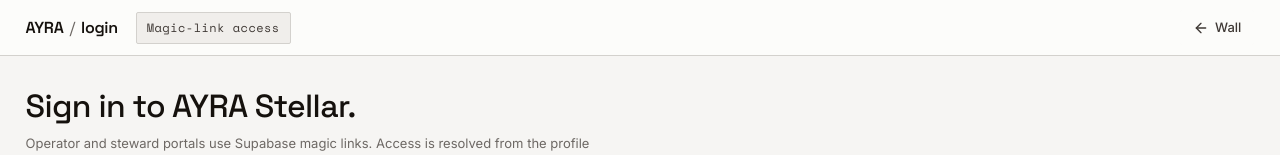
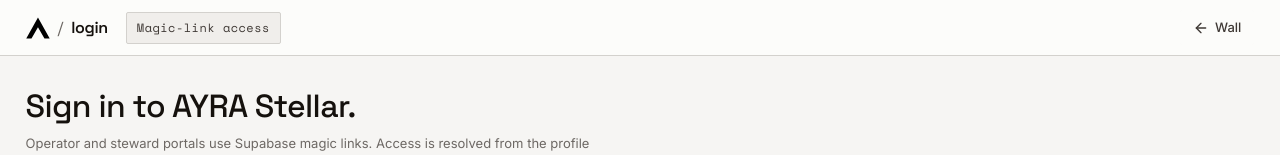
Before and after one commit to patabrava/ayra-stellar, a Next.js app: page /login in a window 1280 px wide. Shown: the top 155 px of the page. Built offline with nearby package versions, Linux system fonts and the light colour scheme.

Commit message:
Add mockup imagery to project cards

```diff
--- a/src/app/apply/page.tsx
+++ b/src/app/apply/page.tsx
@@ -1,6 +1,7 @@
 import Link from "next/link";
 import { ArrowLeft, Send } from "lucide-react";
 
+import { AyraLogo } from "@/components/ayra/ui";
 import { ApplicationSubmitModal } from "@/components/ayra/application-submit-modal";
 import { submitApplicationAction } from "@/lib/ayra/actions";
 
@@ -16,7 +17,8 @@
       <ApplicationSubmitModal status={params?.status} />
       <nav className="ops-nav" aria-label="Application">
         <Link className="ops-brand" href="/">
-          AYRA<span>/</span>apply
+          <AyraLogo />
+          <span>/</span>apply
         </Link>
         <span className="ops-pill">Steward and initiative intake</span>
         <Link className="btn ghost ml-auto" href="/">
--- a/src/app/globals.css
+++ b/src/app/globals.css
@@ -102,7 +102,7 @@
 
 .wordmark {
   display: inline-flex;
-  align-items: baseline;
+  align-items: center;
   gap: 10px;
   font-family: var(--font-display), ui-sans-serif;
   font-size: 17px;
@@ -110,12 +110,25 @@
   letter-spacing: -0.01em;
 }
 
+.ayra-logo {
+  display: block;
+  flex: 0 0 auto;
+  height: 24px;
+  width: 24px;
+}
+
+.public-shell .ayra-logo {
+  filter: invert(1);
+  height: 26px;
+  width: 26px;
+}
+
 .wordmark span {
-  color: oklch(58% 0.012 60);
-  font-family: var(--font-body), ui-sans-serif;
-  font-size: 13px;
-  font-weight: 400;
-  letter-spacing: 0.02em;
+  color: var(--foreground);
+  font-family: var(--font-display), ui-sans-serif;
+  font-size: 17px;
+  font-weight: 600;
+  letter-spacing: -0.01em;
 }
 
 .public-anchor {
@@ -201,6 +214,41 @@
     radial-gradient(circle at 20% 20%, oklch(95% 0.014 80 / 0.25), transparent 35%);
 }
 
+.project-visual {
+  aspect-ratio: 4 / 5;
+  min-height: 230px;
+  overflow: hidden;
+  position: relative;
+}
+
+.project-visual::after {
+  background: linear-gradient(
+    180deg,
+    oklch(8% 0.01 60 / 0.08) 0%,
+    oklch(8% 0.01 60 / 0.58) 100%
+  );
+  content: "";
+  inset: 0;
+  pointer-events: none;
+  position: absolute;
+  z-index: 1;
+}
+
+.project-visual-image {
+  filter: saturate(0.94) contrast(1.03) brightness(0.92);
+  height: 100%;
+  object-fit: cover;
+  transition:
+    filter 180ms,
+    transform 240ms;
+  width: 100%;
+}
+
+.initiative-tile:hover .project-visual-image {
+  filter: saturate(1) contrast(1.05) brightness(0.98);
+  transform: scale(1.025);
+}
+
 .score {
   border: 1px solid color-mix(in oklab, var(--accent) 65%, transparent);
   color: var(--accent);
@@ -260,16 +308,19 @@
 }
 
 .ops-brand {
+  align-items: center;
+  display: inline-flex;
   font-family: var(--font-display), ui-sans-serif;
   font-size: 16px;
   font-weight: 600;
+  gap: 6px;
   letter-spacing: -0.02em;
 }
 
 .ops-brand span {
   color: var(--ink-muted);
   font-weight: 400;
-  margin: 0 6px;
+  margin: 0 2px;
 }
 
 .ops-pill,
--- a/src/app/login/page.tsx
+++ b/src/app/login/page.tsx
@@ -1,6 +1,7 @@
 import Link from "next/link";
 import { ArrowLeft, Mail } from "lucide-react";
 
+import { AyraLogo } from "@/components/ayra/ui";
 import { LoginStatusModal } from "@/components/ayra/login-status-modal";
 import { requestMagicLinkAction } from "@/lib/ayra/actions";
 import { safeNextPath } from "@/lib/ayra/session";
@@ -18,7 +19,8 @@
       <LoginStatusModal status={params?.status} />
       <nav className="ops-nav" aria-label="Sign in">
         <Link className="ops-brand" href="/">
-          AYRA<span>/</span>login
+          <AyraLogo />
+          <span>/</span>login
         </Link>
         <span className="ops-pill">Magic-link access</span>
         <Link className="btn ghost ml-auto" href="/">
--- a/src/app/page.tsx
+++ b/src/app/page.tsx
@@ -2,6 +2,7 @@
 import Link from "next/link";
 import { ArrowRight, Leaf } from "lucide-react";
 
+import { AyraLogo } from "@/components/ayra/ui";
 import { loadPublicAyraState } from "@/lib/ayra/data";
 import { getPublicWallProjection } from "@/lib/ayra/domain";
 
@@ -43,7 +44,8 @@
     <main className="public-shell">
       <nav className="public-nav" aria-label="Public wall">
         <Link className="wordmark" href="#top">
-          AYRA <span>{wall.track.name}</span>
+          <AyraLogo alt="" />
+          <span>AYRA</span>
         </Link>
         <div className="flex flex-wrap justify-end gap-2">
           {state.tracks.map((track) => (
@@ -91,8 +93,7 @@
         className="grid gap-4 px-[var(--pad-page)] pb-24 md:grid-cols-3"
         aria-label="Projects"
       >
-        {wall.initiatives.map((initiative, index) => (
-          {
+        {wall.initiatives.map((initiative, index) => {
           const image =
             projectImageBySlug[
               initiative.slug as keyof typeof projectImageBySlug
@@ -109,10 +110,11 @@
                 <Image
                   alt={image.alt}
                   className="project-visual-image"
-                    fill
+                  height={1152}
                   priority={index === 0}
                   sizes="(min-width: 768px) 33vw, 100vw"
                   src={image.src}
+                  width={928}
                 />
                 <span className="mono absolute left-4 top-4 z-10 text-xs text-white/85">
                   {String(index + 1).padStart(2, "0")} /{" "}
@@ -137,8 +139,7 @@
               </div>
             </Link>
           );
-          }
-        ))}
+        })}
       </section>
 
       <footer className="flex flex-wrap items-center justify-between gap-4 border-t border-[var(--dark-rule)] px-[var(--pad-page)] py-8 text-sm text-white/38">
--- a/src/app/projects/[trackSlug]/[initiativeSlug]/page.tsx
+++ b/src/app/projects/[trackSlug]/[initiativeSlug]/page.tsx
@@ -3,7 +3,7 @@
 import { notFound } from "next/navigation";
 import { ArrowLeft, ExternalLink, Leaf } from "lucide-react";
 
-import { Chip, Hash } from "@/components/ayra/ui";
+import { AyraLogo, Chip, Hash } from "@/components/ayra/ui";
 import { loadPublicAyraState } from "@/lib/ayra/data";
 import {
   formatLocal,
@@ -53,7 +53,8 @@
     <main className="public-shell">
       <nav className="public-nav" aria-label="Project page">
         <Link className="wordmark" href={`/?track=${project.track.slug}`}>
-          AYRA <span>{project.track.name}</span>
+          <AyraLogo alt="" />
+          <span>AYRA</span>
         </Link>
         <div className="flex flex-wrap justify-end gap-2">
           {project.siblingInitiatives.map((initiative) => (
--- a/src/components/ayra/ui.tsx
+++ b/src/components/ayra/ui.tsx
@@ -1,7 +1,26 @@
+import Image from "next/image";
 import Link from "next/link";
 import type { ReactNode } from "react";
 
 import { signOutAction } from "@/lib/ayra/actions";
+
+export function AyraLogo({
+  alt = "AYRA",
+  className = "",
+}: {
+  alt?: string;
+  className?: string;
+}) {
+  return (
+    <Image
+      alt={alt}
+      className={className ? `ayra-logo ${className}` : "ayra-logo"}
+      height={100}
+      src="/ayra-logo.svg"
+      width={100}
+    />
+  );
+}
 
 export function Chip({
   children,
@@ -45,7 +64,8 @@
     <>
       <nav className="ops-nav" aria-label={`${role} shell`}>
         <Link className="ops-brand" href="/">
-          AYRA<span>/</span>{role.toLowerCase()}
+          <AyraLogo />
+          <span>/</span>{role.toLowerCase()}
         </Link>
         <span className="ops-pill">{scope}</span>
         <span className="ml-auto hidden items-center gap-2 md:inline-flex">
```
Also changed, not shown: public/ayra-logo.svg (added). Lines whose indentation alone changed are shown as unchanged.
